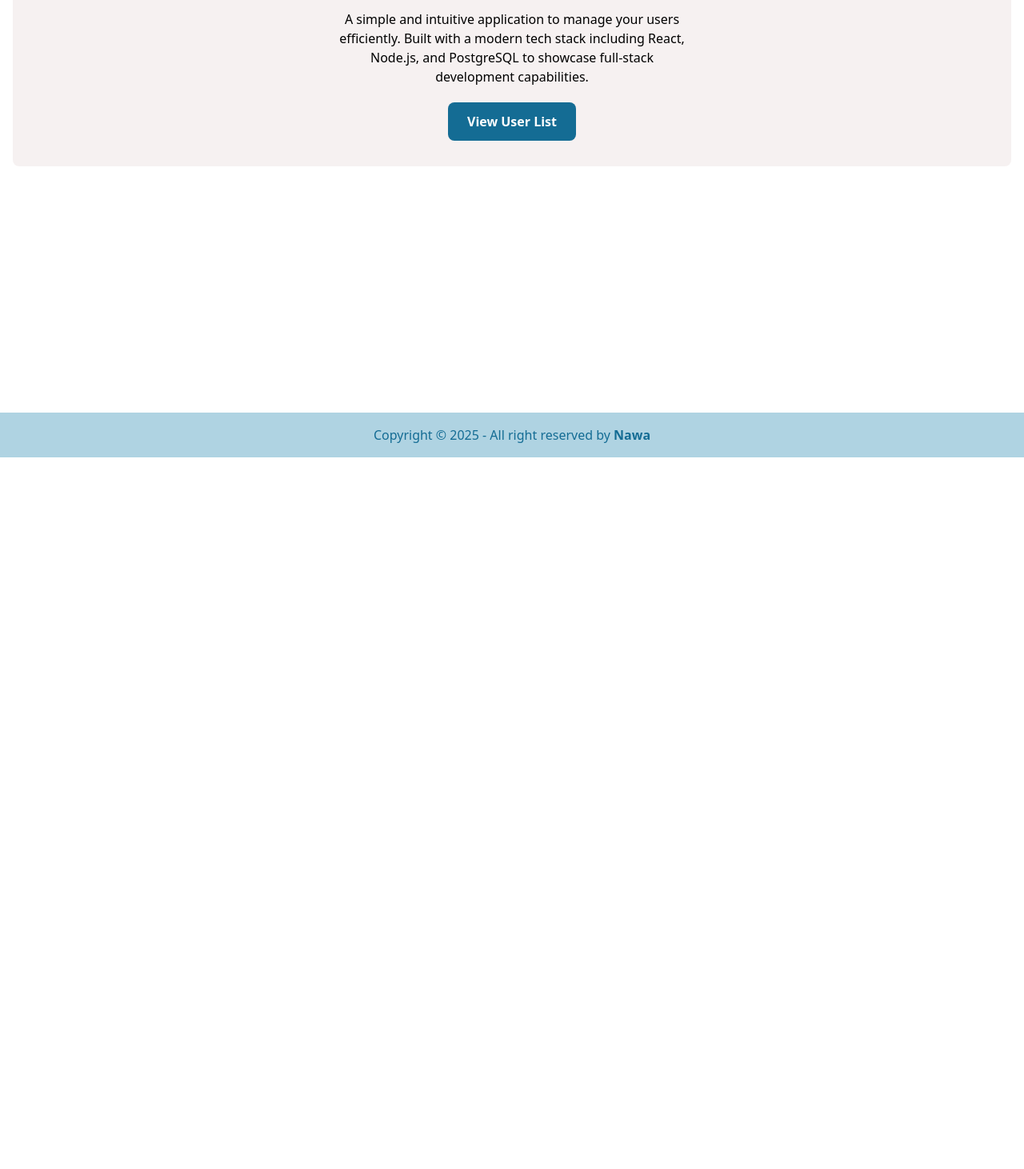
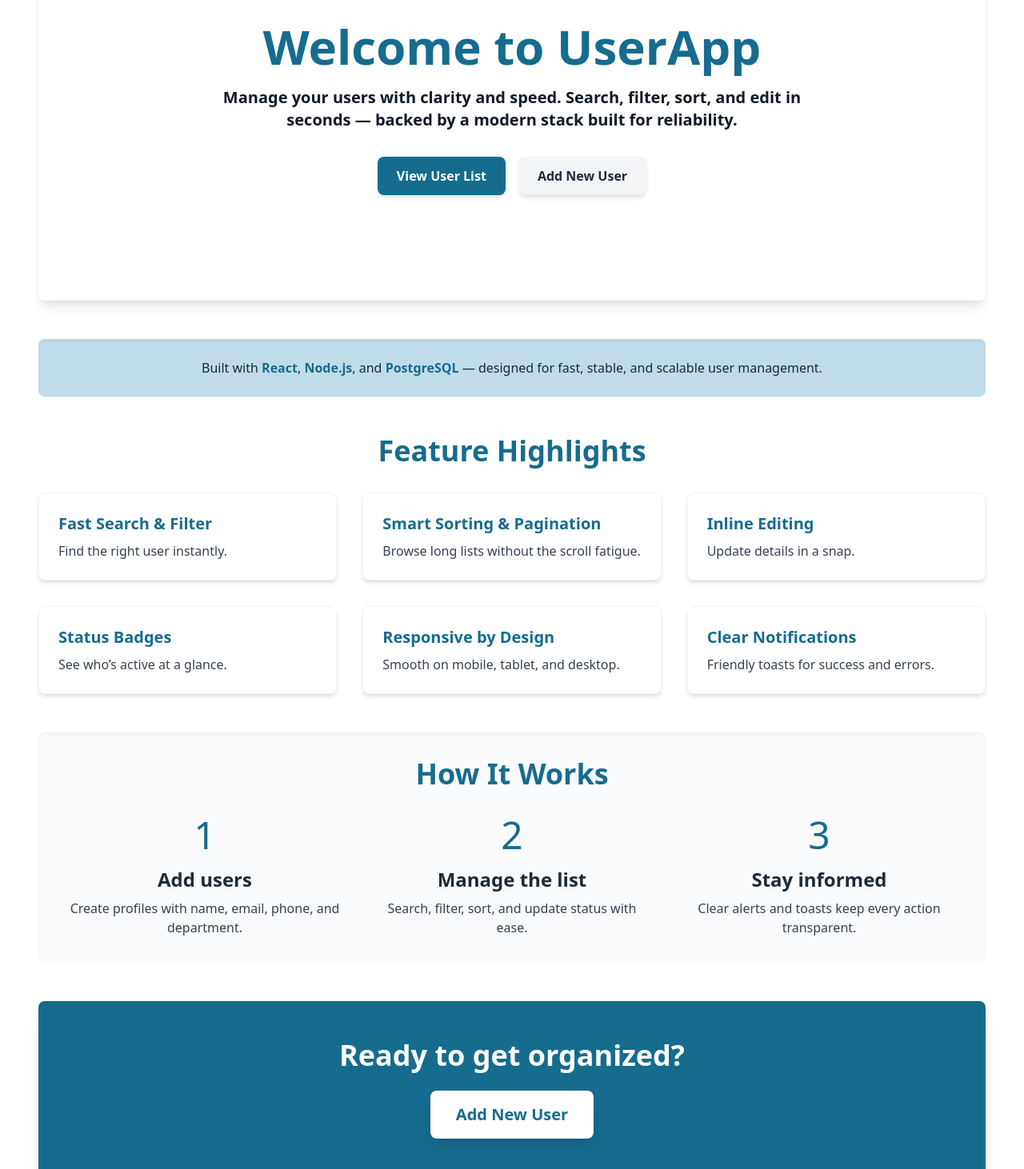
Before and after one commit to mohamadsolkhannawawi/user-management-app, a React (Vite) app in the folder client/: page / in a window 1280 px wide. Shown: the part 228-1690 px from the top of the page at 80% size. Before the commit the page ends 800 px from the top, so only its background shows below. Built offline with nearby package versions, Linux system fonts and the light colour scheme; no server answers; the HTML template or start-up script is replaced by a standard one.

Commit message:
feat(homepage): update hero section with bold headline, improved subheadline, and styled CTA buttons

```diff
--- a/client/package.json
+++ b/client/package.json
@@ -15,6 +15,7 @@
     "react": "^19.1.1",
     "react-dom": "^19.1.1",
     "react-hot-toast": "^2.6.0",
+    "react-intersection-observer": "^9.16.0",
     "react-router-dom": "^7.9.1"
   },
   "devDependencies": {
--- a/client/src/components/common/Footer.tsx
+++ b/client/src/components/common/Footer.tsx
@@ -1,6 +1,6 @@
 const Footer = () => {
     return (
-        <footer className="bg-wb-accent text-wb-primary text-center p-4">
+        <footer className="mt-12 bg-[#BFDCE8] text-center py-4 rounded-t-lg">
             <aside>
                 <p>
                     Copyright © 2025 - All right reserved by{' '}
@@ -10,7 +10,7 @@ const Footer = () => {
                         rel="noopener noreferrer"
                         className="font-semibold hover:underline hover:text-wb-secondary transition-colors"
                     >
-                        Nawa
+                       <span className="font-semibold text-[#166C8E]">Nawa</span>
                     </a>
                 </p>
             </aside>
--- a/client/src/components/user/UserTable.tsx
+++ b/client/src/components/user/UserTable.tsx
@@ -36,6 +36,12 @@ const UserTable: React.FC<UserTableProps> = ({
 }) => {
     return (
         <div className="overflow-x-auto rounded-lg shadow">
+            {users.length === 0 ? (
+                <div className="text-center p-8 bg-white dark:bg-gray-700 rounded-lg">
+                    <p className="text-xl font-semibold text-gray-700 dark:text-gray-300 mb-4">No users yet.</p>
+                    <p className="text-gray-500 dark:text-gray-400">Click "Add New User" to get started.</p>
+                </div>
+            ) : (
                 <table className="w-full text-left text-xs md:text-base">
                     <thead className="bg-wb-accent text-wb-primary uppercase text-xs md:text-sm">
                         <tr>
@@ -186,6 +192,7 @@ const UserTable: React.FC<UserTableProps> = ({
                         ))}
                     </tbody>
                 </table>
+            )}
         </div>
     );
 };
--- a/client/src/pages/AddUserPage.tsx
+++ b/client/src/pages/AddUserPage.tsx
@@ -42,7 +42,8 @@ const AddUserPage = () => {
         }
 
         if (!validatePhoneNumber(formData.nomorTelepon)) {
-            const errorMessage = 'Phone number is invalid. It must be 10-15 digits.';
+            const errorMessage =
+                'Phone number is invalid. It must be 10-15 digits.';
             setError(errorMessage);
             toast.error(errorMessage);
             setIsSubmitting(false);
@@ -53,7 +54,8 @@ const AddUserPage = () => {
             await addUser(formData); // Use addUser from context
             navigate('/users');
         } catch (err: any) {
-            const message = err.response?.data?.message || 'An unexpected error occurred.';
+            const message =
+                err.response?.data?.message || 'An unexpected error occurred.';
             setError(message);
             // The toast is already handled by the context
         } finally {
--- a/client/src/pages/HomePage.tsx
+++ b/client/src/pages/HomePage.tsx
@@ -1,26 +1,205 @@
 // src/pages/HomePage.tsx
+import React, { useState, useEffect } from 'react';
 import { Link } from 'react-router-dom';
+import { useInView } from 'react-intersection-observer'; // Make sure to install this package: npm install react-intersection-observer
 
 const HomePage = () => {
+    // For How It Works
+    const { ref: howItWorksRef, inView: howItWorksInView } = useInView({
+        triggerOnce: true,
+        threshold: 0.1,
+    });
+
+    // For Closing CTA
+    const { ref: ctaRef, inView: ctaInView } = useInView({
+        triggerOnce: true,
+        threshold: 0.1,
+    });
+
+    const featureItems = [
+        {
+            title: 'Fast Search & Filter',
+            desc: 'Find the right user instantly.',
+        },
+        {
+            title: 'Smart Sorting & Pagination',
+            desc: 'Browse long lists without the scroll fatigue.',
+        },
+        {
+            title: 'Inline Editing',
+            desc: 'Update details in a snap.',
+        },
+        {
+            title: 'Status Badges',
+            desc: 'See who’s active at a glance.',
+        },
+        {
+            title: 'Responsive by Design',
+            desc: 'Smooth on mobile, tablet, and desktop.',
+        },
+        {
+            title: 'Clear Notifications',
+            desc: 'Friendly toasts for success and errors.',
+        },
+    ];
+
+    const firstRowFeatures = featureItems.slice(0, 3);
+    const secondRowFeatures = featureItems.slice(3, 6);
+
+    const { ref: firstRowRef, inView: firstRowInView } = useInView({
+        triggerOnce: true,
+        threshold: 0.1,
+    });
+
+    const { ref: secondRowRef, inView: secondRowInView } = useInView({
+        triggerOnce: true,
+        threshold: 0.1,
+    });
+
+
     return (
-        <div className="flex flex-col items-center justify-center min-h-full text-center p-8 bg-wb-base rounded-lg">
-            <div className="max-w-md">
-                <h1 className="mb-5 text-5xl font-bold text-wb-primary">
+        <div className="container mx-auto p-8">
+            {/* Hero Section */}
+            <section className="flex flex-col items-center justify-center min-h-[60vh] text-center p-8 bg-white rounded-lg shadow-lg mb-12">
+                <h1 className="mb-5 text-5xl md:text-6xl font-extrabold text-[#166C8E] leading-tight">
                     Welcome to UserApp
                 </h1>
-                <p className="mb-5 text-black">
-                    A simple and intuitive application to manage your users
-                    efficiently. Built with a modern tech stack including
-                    React, Node.js, and PostgreSQL to showcase full-stack
-                    development capabilities.
+                <p className="mb-8 text-lg md:text-xl font-bold text-gray-900 max-w-3xl">
+                    Manage your users with clarity and speed. Search, filter,
+                    sort, and edit in seconds — backed by a modern stack built
+                    for reliability.
                 </p>
+
+                <div className="flex flex-col sm:flex-row gap-4">
+                    <Link
+                        to="/users"
+                        className="inline-block bg-[#166C8E] text-white font-bold py-3 px-6 rounded-lg hover:bg-[#145772] transition-colors duration-300 shadow-md"
+                    >
+                        View User List
+                    </Link>
+                    <Link
+                        to="/add-user"
+                        className="inline-block bg-gray-100 text-gray-800 font-bold py-3 px-6 rounded-lg hover:bg-gray-200 transition-colors duration-300 shadow-md"
+                    >
+                        Add New User
+                    </Link>
+                </div>
+            </section>
+
+            {/* Social Proof/Tech Stack Strip */}
+            <section className="bg-[#BFDCE8] py-6 text-center text-gray-800 text-md rounded-lg shadow-inner mb-12">
+                <p className="font-medium">
+                    Built with{' '}
+                    <span className="font-semibold text-[#166C8E]">React</span>,{' '}
+                    <span className="font-semibold text-[#166C8E]">
+                        Node.js
+                    </span>
+                    , and{' '}
+                    <span className="font-semibold text-[#166C8E]">
+                        PostgreSQL
+                    </span>{' '}
+                    — designed for fast, stable, and scalable user management.
+                </p>
+            </section>
+
+            {/* Feature Highlights */}
+            <section className="mb-12">
+                <h2 className="text-4xl font-bold text-center text-[#166C8E] mb-8">
+                    Feature Highlights
+                </h2>
+                <div className="flex flex-col gap-8"> {/* Use flex-col to stack rows */}
+                    {/* First Row */}
+                    <div
+                        ref={firstRowRef}
+                        className={`grid grid-cols-1 md:grid-cols-2 lg:grid-cols-3 gap-8 transition-all duration-700 ease-out ${firstRowInView ? 'opacity-100 translate-x-0' : 'opacity-0 -translate-x-10'}`}
+                    >
+                        {firstRowFeatures.map((item, idx) => (
+                            <div
+                                key={idx}
+                                className="bg-white p-6 rounded-lg shadow-md border border-gray-100"
+                            >
+                                <h3 className="text-xl font-semibold text-[#166C8E] mb-2">
+                                    {item.title}
+                                </h3>
+                                <p className="text-gray-700">{item.desc}</p>
+                            </div>
+                        ))}
+                    </div>
+
+                    {/* Second Row */}
+                    <div
+                        ref={secondRowRef}
+                        className={`grid grid-cols-1 md:grid-cols-2 lg:grid-cols-3 gap-8 transition-all duration-700 ease-out ${secondRowInView ? 'opacity-100 translate-x-0' : 'opacity-0 translate-x-10'}`}
+                    >
+                        {secondRowFeatures.map((item, idx) => (
+                            <div
+                                key={idx}
+                                className="bg-white p-6 rounded-lg shadow-md border border-gray-100"
+                            >
+                                <h3 className="text-xl font-semibold text-[#166C8E] mb-2">
+                                    {item.title}
+                                </h3>
+                                <p className="text-gray-700">{item.desc}</p>
+                            </div>
+                        ))}
+                    </div>
+                </div>
+            </section>
+
+            {/* How It Works */}
+            <section
+                ref={howItWorksRef}
+                className={`mb-12 bg-gray-50 p-8 rounded-lg shadow-inner transition-all duration-700 ease-out ${howItWorksInView ? 'opacity-100 translate-y-0' : 'opacity-0 translate-y-10'}`}
+            >
+                <h2 className="text-4xl font-bold text-center text-[#166C8E] mb-8">
+                    How It Works
+                </h2>
+                <div className="grid grid-cols-1 md:grid-cols-3 gap-8">
+                    {[
+                        {
+                            step: 1,
+                            title: 'Add users',
+                            desc: 'Create profiles with name, email, phone, and department.',
+                        },
+                        {
+                            step: 2,
+                            title: 'Manage the list',
+                            desc: 'Search, filter, sort, and update status with ease.',
+                        },
+                        {
+                            step: 3,
+                            title: 'Stay informed',
+                            desc: 'Clear alerts and toasts keep every action transparent.',
+                        },
+                    ].map((item) => (
+                        <div key={item.step} className="text-center">
+                            <div className="text-5xl text-[#166C8E] mb-4">
+                                {item.step}
+                            </div>
+                            <h3 className="text-2xl font-semibold text-gray-800 mb-2">
+                                {item.title}
+                            </h3>
+                            <p className="text-gray-700">{item.desc}</p>
+                        </div>
+                    ))}
+                </div>
+            </section>
+
+            {/* Closing CTA */}
+            <section
+                ref={ctaRef}
+                className={`bg-[#166C8E] text-white py-12 text-center rounded-lg shadow-xl transition-all duration-700 ease-out ${ctaInView ? 'opacity-100 translate-y-0' : 'opacity-0 translate-y-10'}`}
+            >
+                <h2 className="text-4xl font-bold mb-6">
+                    Ready to get organized?
+                </h2>
                 <Link
-                    to="/users"
-                    className="inline-block bg-wb-primary text-white font-bold py-3 px-6 rounded-lg hover:bg-wb-secondary transition-colors"
+                    to="/add-user"
+                    className="inline-block bg-white text-[#166C8E] font-bold py-4 px-8 rounded-lg text-xl hover:bg-gray-100 transition-colors duration-300 shadow-lg"
                 >
-                    View User List
+                    Add New User
                 </Link>
-            </div>
+            </section>
         </div>
     );
 };
--- a/package.json
+++ b/package.json
@@ -10,6 +10,7 @@
     "author": "",
     "license": "ISC",
     "devDependencies": {
+        "lucide-static": "^0.544.0",
         "prettier": "^3.6.2"
     },
     "dependencies": {
```
Also changed, not shown: client/src/components/user/EditUserModal.tsx (+6 -3 lines), 2 other files (tests, documents, lock files or other folders). Lines whose indentation alone changed are shown as unchanged.
